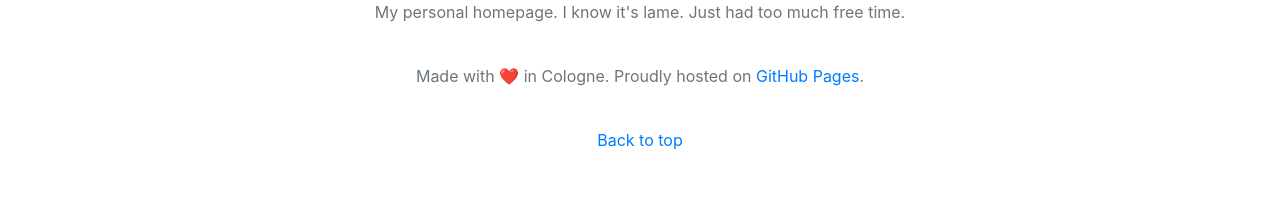
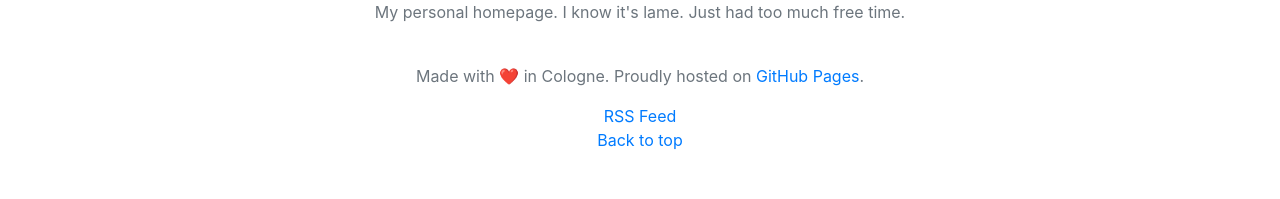
Before and after one commit to yannickkirschen/yannickkirschen.github.io, a Jekyll site: the page built from index.md, in a window 1280 px wide. Shown: the part 1341-1540 px from the top of the page. Built offline with Jekyll 4.4.1, drawn with Linux system fonts in a browser that asks for light colours; emoji names are drawn with the system emoji font.

Commit message:
add: link to rss feed in footer

```diff
--- a/_includes/footer.html
+++ b/_includes/footer.html
@@ -9,6 +9,7 @@
             <p>Made with :heart: in Cologne. Proudly hosted on <a
                 href="https://github.com/yannickkirschen/yannickkirschen.github.io">GitHub
                 Pages</a>.</p>
+            <a href="/feed.xml">RSS Feed</a>
             <br>
             <a href="#">Back to top</a>
         </div>
```
